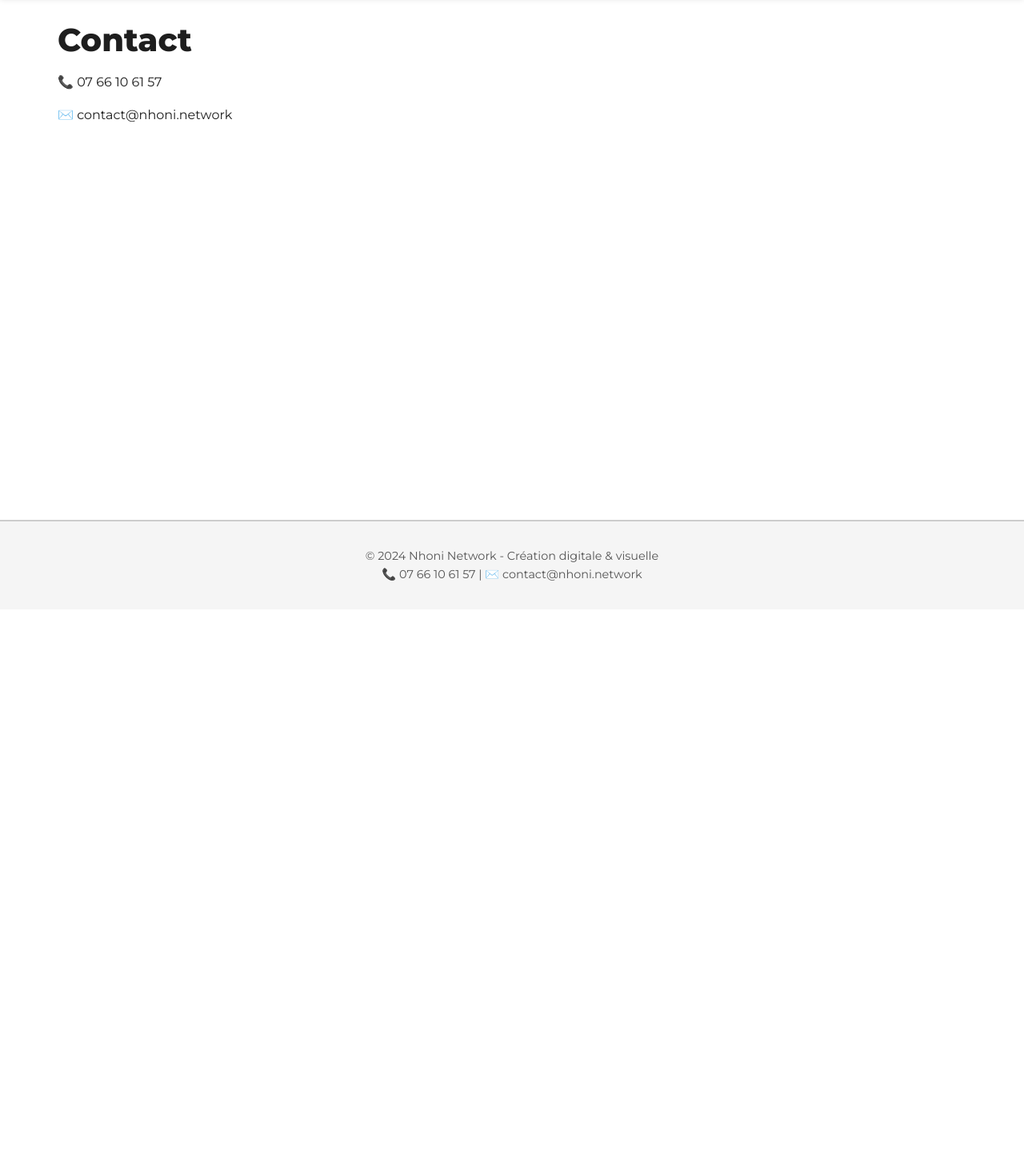
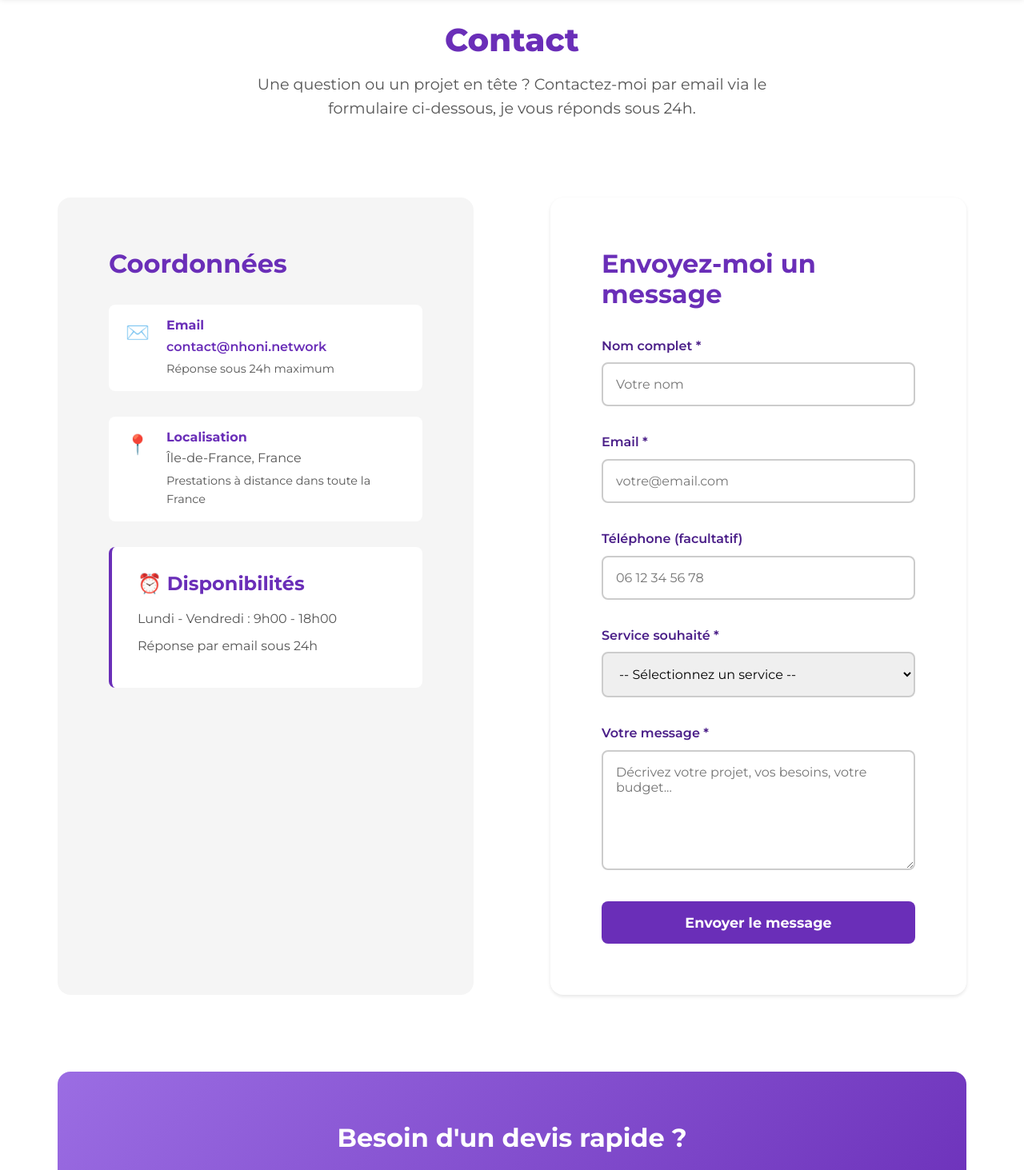
Before and after one commit to Nhoni/nhoni-network, a React (Vite) app: page /contact in a window 1280 px wide. Shown: the part 120-1583 px from the top of the page at 80% size. Before the commit the page ends 882 px from the top, so only its background shows below. Built offline with nearby package versions, Linux system fonts and the light colour scheme.

Commit message:
Formulaire de contact envoi vers mon mail

```diff
--- a/package.json
+++ b/package.json
@@ -10,6 +10,7 @@
     "preview": "vite preview"
   },
   "dependencies": {
+    "@emailjs/browser": "^4.4.1",
     "react": "^19.2.0",
     "react-dom": "^19.2.0",
     "react-router-dom": "^7.11.0"
--- /dev/null
+++ b/src/pages/Contact.css
@@ -0,0 +1,221 @@
+.contact-page {
+  width: 100%;
+}
+
+.contact-header {
+  text-align: center;
+  margin-bottom: var(--spacing-xl);
+}
+
+.contact-header h1 {
+  color: var(--primary);
+  margin-bottom: var(--spacing-sm);
+}
+
+.contact-header p {
+  font-size: 1.2rem;
+  color: var(--gray-dark);
+  max-width: 700px;
+  margin: 0 auto;
+}
+
+/* Layout 2 colonnes */
+.contact-content {
+  display: grid;
+  grid-template-columns: 1fr 1fr;
+  gap: var(--spacing-xl);
+  margin-bottom: var(--spacing-xl);
+}
+
+/* Infos de contact */
+.contact-info {
+  background: var(--gray-light);
+  padding: var(--spacing-lg);
+  border-radius: var(--radius-lg);
+}
+
+.contact-info h2 {
+  color: var(--primary);
+  margin-bottom: var(--spacing-md);
+}
+
+.contact-item {
+  display: flex;
+  align-items: flex-start;
+  gap: var(--spacing-sm);
+  margin-bottom: var(--spacing-md);
+  padding: var(--spacing-sm);
+  background: var(--white);
+  border-radius: var(--radius-md);
+  transition: all 0.3s ease;
+}
+
+.contact-item:hover {
+  transform: translateX(8px);
+  box-shadow: var(--shadow-sm);
+}
+
+.contact-icon {
+  font-size: 1.5rem;
+  min-width: 40px;
+  text-align: center;
+}
+
+.contact-details h3 {
+  color: var(--primary);
+  font-size: 1rem;
+  margin-bottom: 0.25rem;
+}
+
+.contact-details p {
+  color: var(--gray-dark);
+  margin: 0;
+}
+
+.contact-details a {
+  color: var(--primary);
+  text-decoration: none;
+  font-weight: 600;
+}
+
+.contact-details a:hover {
+  text-decoration: underline;
+}
+
+/* Horaires */
+.contact-hours {
+  margin-top: var(--spacing-md);
+  padding: var(--spacing-md);
+  background: var(--white);
+  border-radius: var(--radius-md);
+  border-left: 4px solid var(--primary);
+}
+
+.contact-hours h3 {
+  color: var(--primary);
+  margin-bottom: var(--spacing-sm);
+}
+
+.contact-hours p {
+  margin: 0.5rem 0;
+  color: var(--gray-dark);
+}
+
+/* Formulaire */
+.contact-form {
+  background: var(--white);
+  padding: var(--spacing-lg);
+  border-radius: var(--radius-lg);
+  box-shadow: var(--shadow-sm);
+}
+
+.contact-form h2 {
+  color: var(--primary);
+  margin-bottom: var(--spacing-md);
+}
+
+.form-group {
+  margin-bottom: var(--spacing-md);
+}
+
+.form-group label {
+  display: block;
+  color: var(--primary-dark);
+  font-weight: 600;
+  margin-bottom: var(--spacing-xs);
+}
+
+.form-group input,
+.form-group textarea,
+.form-group select {
+  width: 100%;
+  padding: var(--spacing-sm);
+  border: 2px solid var(--gray-medium);
+  border-radius: var(--radius-md);
+  font-family: var(--font-main);
+  font-size: 1rem;
+  transition: border-color 0.3s ease;
+}
+
+.form-group input:focus,
+.form-group textarea:focus,
+.form-group select:focus {
+  outline: none;
+  border-color: var(--primary);
+}
+
+.form-group textarea {
+  min-height: 150px;
+  resize: vertical;
+}
+
+.form-submit {
+  width: 100%;
+  padding: var(--spacing-sm) var(--spacing-md);
+  background: var(--primary);
+  color: var(--white);
+  border: none;
+  border-radius: var(--radius-md);
+  font-size: 1.1rem;
+  font-weight: 700;
+  cursor: pointer;
+  transition: all 0.3s ease;
+}
+
+.form-submit:hover {
+  background: var(--primary-dark);
+  transform: translateY(-2px);
+  box-shadow: var(--shadow-lg);
+}
+
+.form-submit:disabled {
+  background: var(--gray-medium);
+  cursor: not-allowed;
+  transform: none;
+}
+
+/* Message de succès */
+.form-message {
+  padding: var(--spacing-sm);
+  margin-bottom: var(--spacing-md);
+  border-radius: var(--radius-md);
+  text-align: center;
+  font-weight: 600;
+}
+
+.form-message.success {
+  background: #D1FAE5;
+  color: #065F46;
+  border: 2px solid #10B981;
+}
+
+.form-message.error {
+  background: #FEE2E2;
+  color: #991B1B;
+  border: 2px solid #EF4444;
+}
+
+/* CTA supplémentaire */
+.contact-cta {
+  text-align: center;
+  padding: var(--spacing-lg);
+  background: linear-gradient(135deg, var(--primary-light) 0%, var(--primary) 100%);
+  color: var(--white);
+  border-radius: var(--radius-lg);
+}
+
+.contact-cta h2 {
+  color: var(--white);
+  margin-bottom: var(--spacing-sm);
+}
+
+.contact-cta p {
+  font-size: 1.1rem;
+}
+
+/* Responsive */
+@media (max-width: 968px) {
+  .contact-content {
+    grid-template-columns: 1fr;
+  }
+}
--- a/src/pages/Contact.jsx
+++ b/src/pages/Contact.jsx
@@ -1,9 +1,171 @@
+import { useRef, useState } from 'react'
+import emailjs from '@emailjs/browser'
+import './Contact.css'
+
 function Contact() {
+  const formRef = useRef()
+  const [formStatus, setFormStatus] = useState(null)
+  const [isSubmitting, setIsSubmitting] = useState(false)
+
+  const handleSubmit = async (e) => {
+    e.preventDefault()
+    setIsSubmitting(true)
+    setFormStatus(null)
+
+    try {
+      // Envoi UNIQUEMENT vers Moi (template "Contactez-nous")
+      await emailjs.sendForm(
+        import.meta.env.VITE_EMAILJS_SERVICE_ID,
+        import.meta.env.VITE_EMAILJS_TEMPLATE_ID,
+        formRef.current,
+        import.meta.env.VITE_EMAILJS_PUBLIC_KEY
+      )
+
+      setFormStatus('success')
+      formRef.current.reset() // Vide le formulaire
+    } catch (error) {
+      console.error('Erreur EmailJS :', error)
+      setFormStatus('error')
+    } finally {
+      setIsSubmitting(false)
+    }
+  }
+
   return (
-    <div>
-      <h1>Contact</h1>
-      <p>📞 07 66 10 61 57</p>
-      <p>✉️ contact@nhoni.network</p>
+    <div className="contact-page">
+      {/* Header */}
+      <div className="contact-header">
+        <h1>Contact</h1>
+        <p>
+          Une question ou un projet en tête ? Contactez-moi par email via le formulaire ci-dessous, je vous réponds sous 24h.
+        </p>
+      </div>
+
+      {/* Contenu principal */}
+      <div className="contact-content">
+        {/* Informations de contact */}
+        <div className="contact-info">
+          <h2>Coordonnées</h2>
+          <div className="contact-item">
+            <div className="contact-icon">✉️</div>
+            <div className="contact-details">
+              <h3>Email</h3>
+              <p>
+                <a href="mailto:contact@nhoni.network">contact@nhoni.network</a>
+              </p>
+              <p style={{ fontSize: '0.9rem', marginTop: '0.25rem' }}>
+                Réponse sous 24h maximum
+              </p>
+            </div>
+          </div>
+          <div className="contact-item">
+            <div className="contact-icon">📍</div>
+            <div className="contact-details">
+              <h3>Localisation</h3>
+              <p>Île-de-France, France</p>
+              <p style={{ fontSize: '0.9rem', marginTop: '0.25rem' }}>
+                Prestations à distance dans toute la France
+              </p>
+            </div>
+          </div>
+          <div className="contact-hours">
+            <h3>⏰ Disponibilités</h3>
+            <p>Lundi - Vendredi : 9h00 - 18h00</p>
+            <p>Réponse par email sous 24h</p>
+          </div>
+        </div>
+
+        {/* Formulaire */}
+        <div className="contact-form">
+          <h2>Envoyez-moi un message</h2>
+
+          {formStatus === 'success' && (
+            <div className="form-message success">
+              ✓ Message envoyé avec succès ! Je vous répondrai très vite.
+            </div>
+          )}
+          {formStatus === 'error' && (
+            <div className="form-message error">
+              ✗ Une erreur est survenue. Veuillez réessayer.
+            </div>
+          )}
+
+          <form ref={formRef} onSubmit={handleSubmit}>
+            <div className="form-group">
+              <label htmlFor="name">Nom complet *</label>
+              <input
+                type="text"
+                id="name"
+                name="name"
+                required
+                placeholder="Votre nom"
+              />
+            </div>
+
+            <div className="form-group">
+              <label htmlFor="email">Email *</label>
+              <input
+                type="email"
+                id="email"
+                name="email"
+                required
+                placeholder="votre@email.com"
+              />
+            </div>
+
+            <div className="form-group">
+              <label htmlFor="phone">Téléphone (facultatif)</label>
+              <input
+                type="tel"
+                id="phone"
+                name="phone"
+                placeholder="06 12 34 56 78"
+              />
+            </div>
+
+            <div className="form-group">
+              <label htmlFor="service">Service souhaité *</label>
+              <select id="service" name="service" required>
+                <option value="">-- Sélectionnez un service --</option>
+                <option value="web">Webdesign & Développement</option>
+                <option value="logo">Identité visuelle / Logo</option>
+                <option value="flyer">Flyer / Affiche</option>
+                <option value="video">Montage vidéo</option>
+                <option value="pdf">Édition PDF</option>
+                <option value="pack">Pack complet</option>
+                <option value="autre">Autre / Conseil</option>
+              </select>
+            </div>
+
+            <div className="form-group">
+              <label htmlFor="message">Votre message *</label>
+              <textarea
+                id="message"
+                name="message"
+                required
+                placeholder="Décrivez votre projet, vos besoins, votre budget..."
+              />
+            </div>
+
+            <button
+              type="submit"
+              className="form-submit"
+              disabled={isSubmitting}
+            >
+              {isSubmitting ? 'Envoi en cours...' : 'Envoyer le message'}
+            </button>
+          </form>
+        </div>
+      </div>
+
+      {/* CTA */}
+      <section className="contact-cta">
+        <h2>Besoin d'un devis rapide ?</h2>
+        <p>
+          Décrivez-moi votre projet via le formulaire ou écrivez-moi directement à{' '}
+          <strong>contact@nhoni.network</strong>. Je vous répondrai avec une solution adaptée.
+        </p>
+      </section>
     </div>
   )
 }
```
Also changed, not shown: 2 other files (tests, documents, lock files or other folders).
